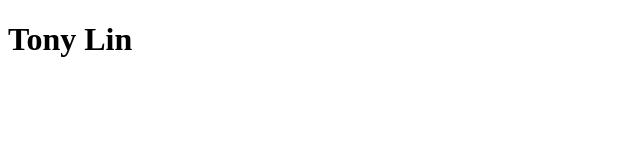
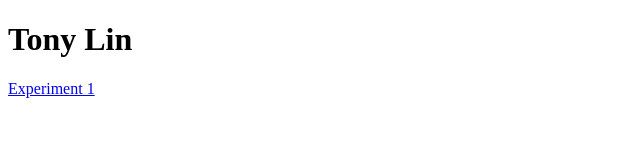
Before and after one commit to tjlin653/des157a, a plain HTML site: page index.html in a window 1280 px wide. Shown: the whole page, without its empty margins (0-640 px from the left). Drawn offline with Linux system fonts and the light colour scheme.

Commit message:
fixed link to exp1

```diff
--- a/index.html
+++ b/index.html
@@ -7,6 +7,6 @@
 </head>
 <body>
     <h1>Tony Lin</h1>
-    <a href="exp/exp1.html"></a>
+    <a href="exp/exp1.html">Experiment 1</a>
 </body>
 </html>
```
